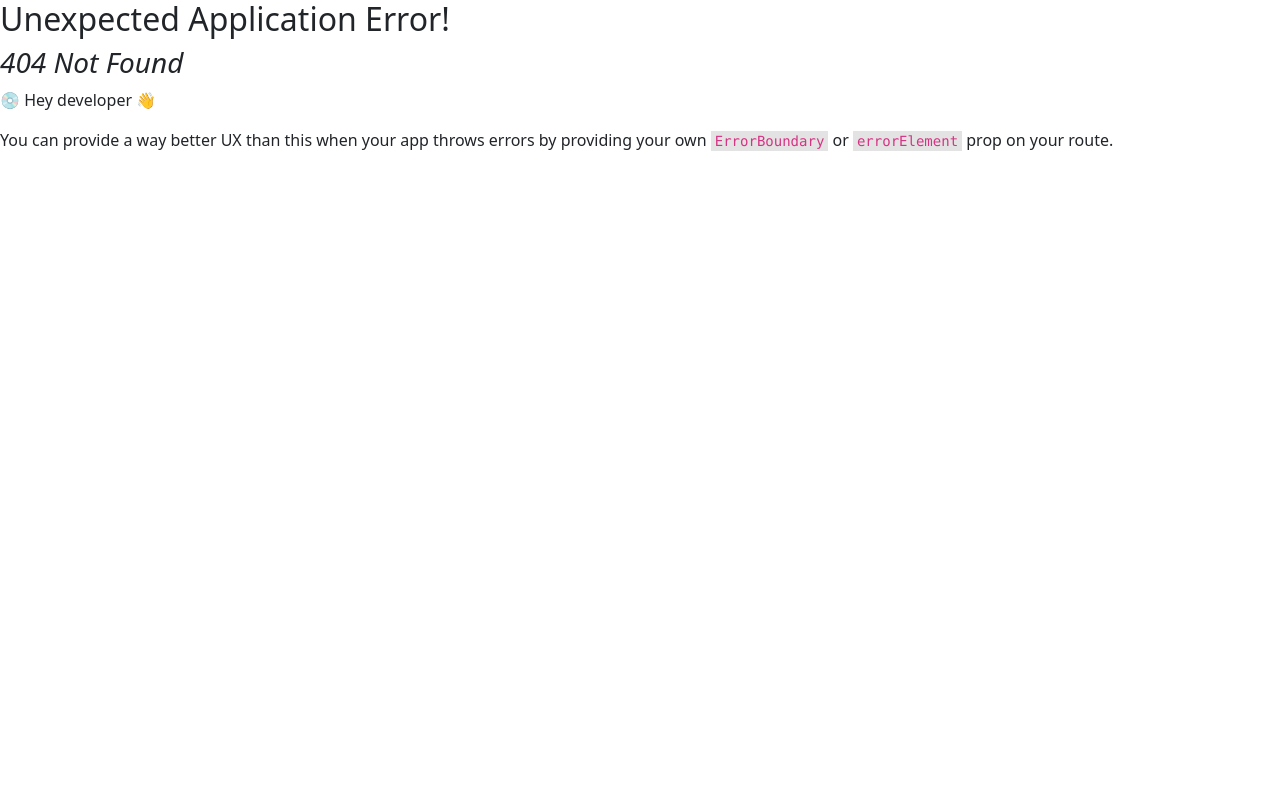
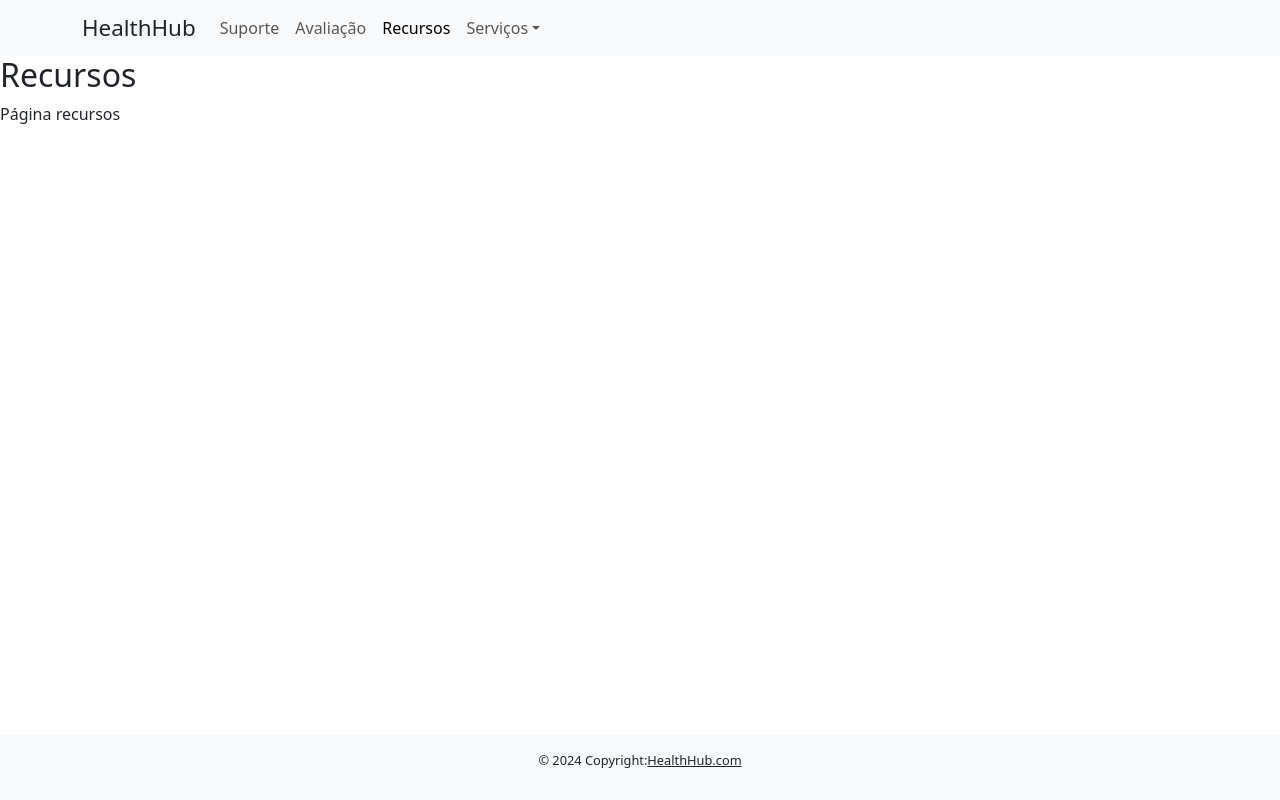
Before and after one commit to d4nielantoni/health-hub, a React (Vite) app: page /recursos in a window 1280 px wide. Before the commit this address had no page. Built offline with nearby package versions, Linux system fonts and the light colour scheme.

Commit message:
adicionei minhas páginas, tmj

```diff
--- a/src/components/header/Header.jsx
+++ b/src/components/header/Header.jsx
@@ -19,6 +19,7 @@ export default function Header() {
           <Nav className="mx-sm-3">
             <NavLink to="/suporte" className={getClassName}>Suporte</NavLink>
             <NavLink to="/avaliacao" className={getClassName}>Avaliação</NavLink>
+            <NavLink to="/recursos" className={getClassName}>Recursos</NavLink>
             <NavDropdown title="Serviços" id="basic-nav-dropdown">
               <NavDropdown.Item href="#action/3.1">
                Blog
--- a/src/main.jsx
+++ b/src/main.jsx
@@ -5,6 +5,7 @@ import 'bootstrap/dist/css/bootstrap.css';
 import { RouterProvider, createBrowserRouter } from 'react-router-dom';
 import Suporte from './pages/Suporte.jsx';
 import Avaliacao from './pages/Avaliacao.jsx';
+import Recursos from './pages/Recursos.jsx';
 
 const router = createBrowserRouter([
   {
@@ -18,6 +19,10 @@ const router = createBrowserRouter([
       {
         path: "avaliacao",
         element: <Avaliacao/>
+      },
+      {
+        path: "recursos",
+        element: <Recursos/>
       }
     ]
   },
--- /dev/null
+++ b/src/pages/Recursos.jsx
@@ -0,0 +1,11 @@
+
+const Recursos = () => {
+  return (
+    <div>
+      <h2>Recursos</h2>
+      <p>Página recursos</p>
+    </div>
+  );
+};
+
+export default Recursos;
```
Also changed, not shown: src/pages/Servicos.jsx (added).
